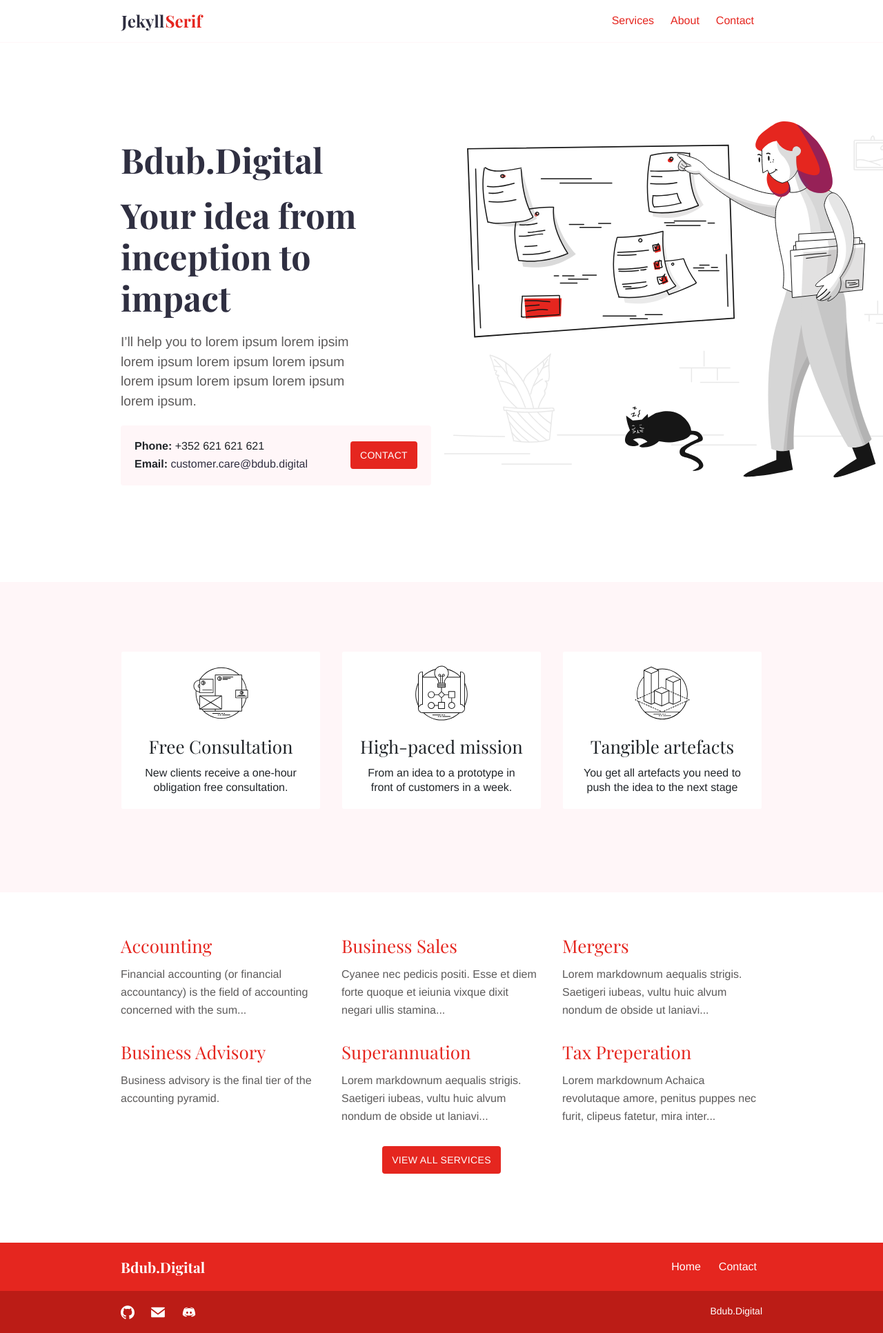
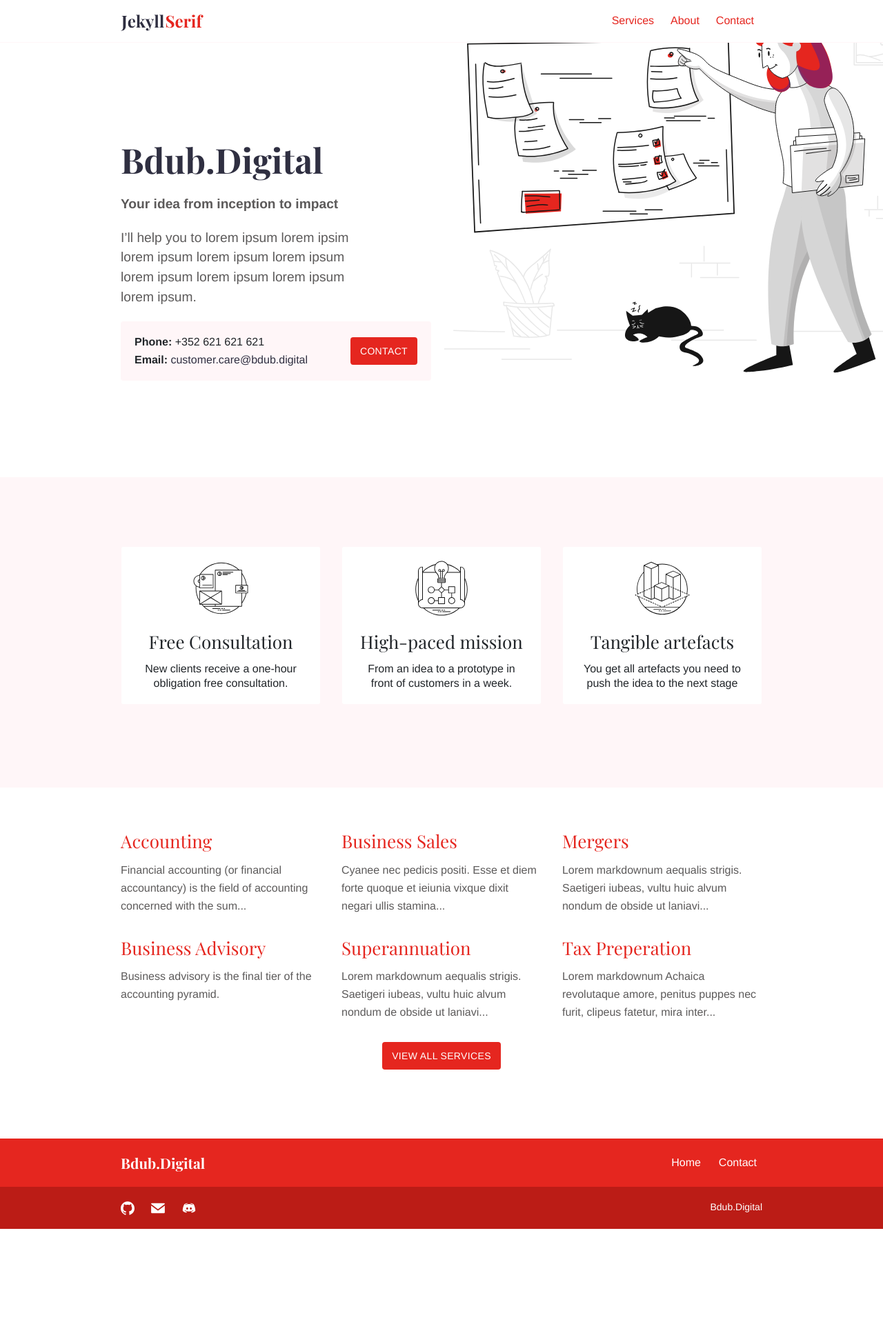
Before and after one commit to BrunoWozniak/BdubDigital, a Jekyll site: the page built from index.md, in a window 1280 px wide. Shown: the whole page at 69% size. Built offline with Jekyll 4.4.1, drawn with Linux system fonts in a browser that asks for light colours; after the commit the page ends 1782 px from its top, so only the background shows below that.

Commit message:
Changed the subtitle on the homepage

```diff
--- a/index.md
+++ b/index.md
@@ -9,6 +9,6 @@
 ---
 
 # Bdub.Digital
-# Your idea from inception to impact
+**Your idea from inception to impact**
 
 I'll help you to lorem ipsum lorem ipsim lorem ipsum lorem ipsum lorem ipsum lorem ipsum lorem ipsum lorem ipsum lorem ipsum.
```
